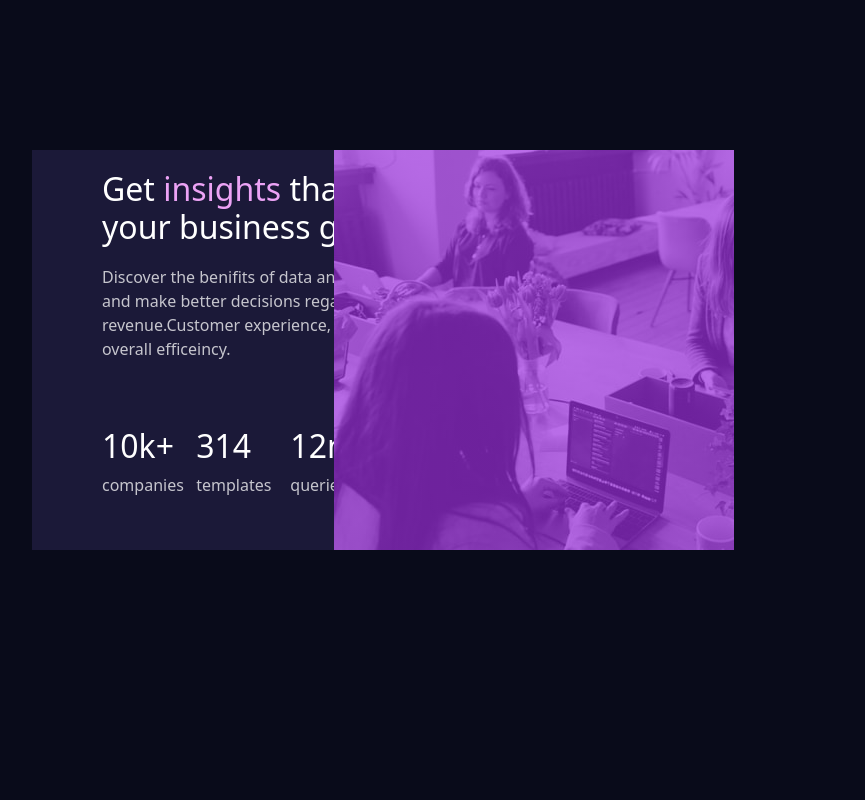
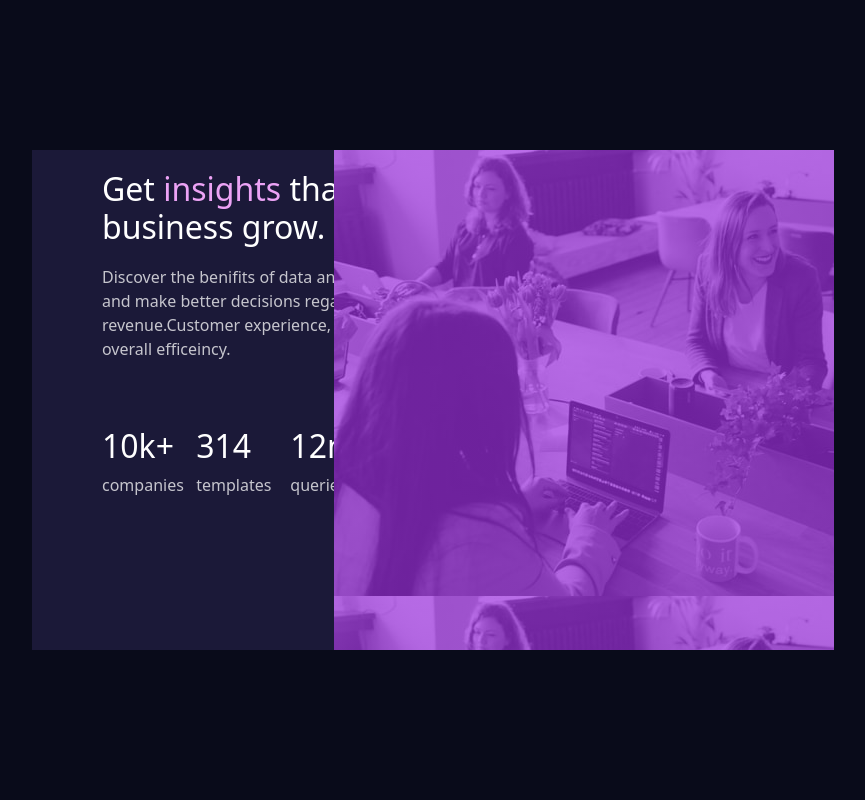
Before and after one commit to litusahoo/webdevlopment, a plain HTML site: page index.html in a window 1280 px wide. Shown: the top 800 px of the page, without its empty margins (318-1183 px from the left). Drawn offline with nearby package versions, Linux system fonts and the light colour scheme.

Commit message:
Update style.css

```diff
--- a/css/style.css
+++ b/css/style.css
@@ -39,15 +39,15 @@ background-color: hsl(233, 47%, 7%);
   position: relative;
   left: 350px;
   background-color: hsl(244, 38%, 16%);
-  width: 400px;
-  height: 400px;
+  width: 500px;
+  height: 500px;
 }
 
 .inside-container2 {
   position: relative;
   left: 0;
-  width: 400px;
-  height: 400px;
+  width: 500px;
+  height: 500px;
   background-image: linear-gradient(to right, rgba(155, 47, 222, 0.70) 100%, rgba(0, 0, 255, 0.5) 100%),
     url("/webdevlopment/image/image-header-desktop.jpg");
 }
```
